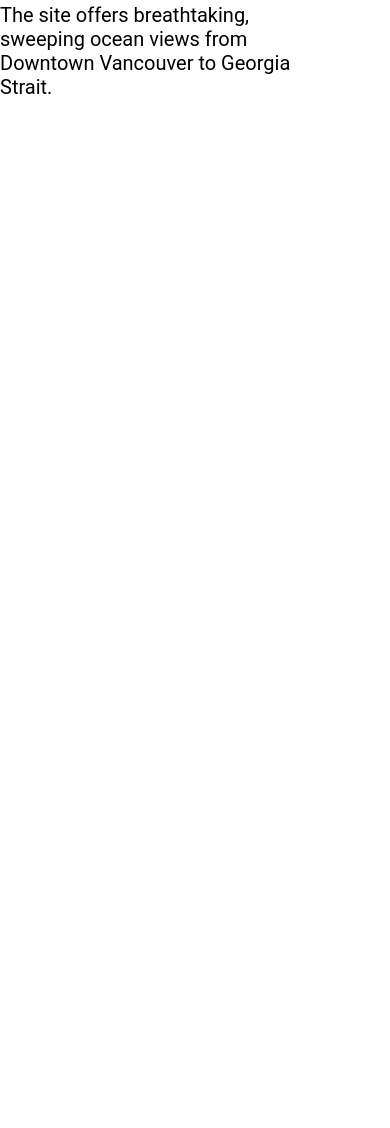
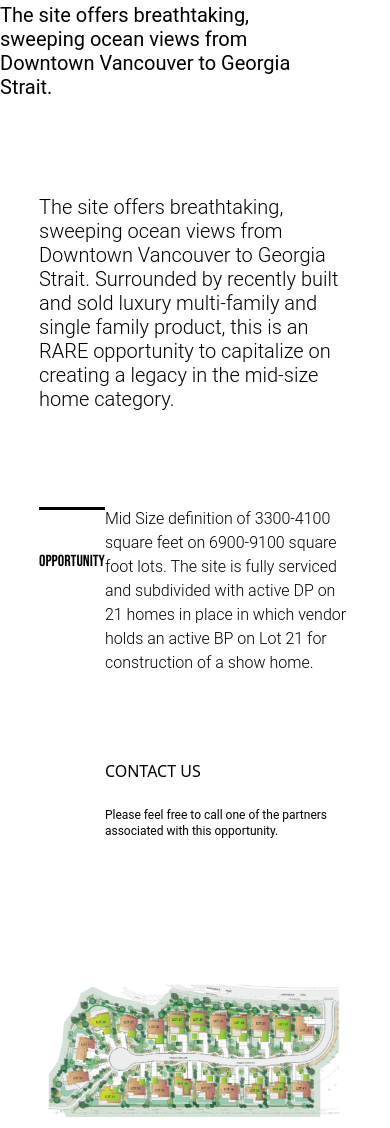
Before and after one commit to syltaxue/mulgravevilla, a React app: page / in a window 390 px wide. Shown: the part 2088-3216 px from the top of the page. Before the commit the page ends 2187 px from the top, so only its background shows below. Built offline with nearby package versions, Linux system fonts and the light colour scheme.

Commit message:
Opportunity UnitMap completed, Carousel WIP

```diff
--- a/index.html
+++ b/index.html
@@ -2,7 +2,12 @@
   <head>
     <link href="https://fonts.googleapis.com/css2?family=Bebas+Neue&amp;display=swap" rel="stylesheet">
     <link rel="stylesheet" href="./src/assets/css/app.css">
+    <link rel="stylesheet" type="text/css" href="//cdn.jsdelivr.net/npm/slick-carousel@1.8.1/slick/slick.css"/>
+    <link rel="stylesheet" type="text/css" href="//cdn.jsdelivr.net/npm/slick-carousel@1.8.1/slick/slick-theme.css"/>
     <script src="./bundle/bundle.js"></script>
   </head>
-  <div id="root"></div>
+  <body>
+    <script type="text/javascript" src="//cdn.jsdelivr.net/npm/slick-carousel@1.8.1/slick/slick.min.js"></script>
+    <div id="root"></div>
+  </body>
 </html>
--- a/src/react/Neighbourhood.js
+++ b/src/react/Neighbourhood.js
@@ -9,7 +9,9 @@
                         <p className="text-regularView-regular lg:text-regular font-bebas">NEIGHBOURHOOD</p>
                         <p className="text-mv-xxsmall lg:text-tiny font-roboto mt-5 lg:mt-10">The site offers breathtaking, sweeping ocean views from Downtown Vancouver to Georgia Strait.</p>
                     </div>
-                    <div className="hidden lg:block lg:w-full lg:h-full"> <img src="/assets/img/Neighbourhood-desktop.jpg"></img></div>
+                    <div className="hidden lg:w-full lg:h-full relative lg:table-row">
+                            <img src="/assets/img/Neighbourhood-desktop.jpg"></img>
+                    </div>
                 </div>
                 )
         }
--- /dev/null
+++ b/src/react/Opportunity.js
@@ -0,0 +1,27 @@
+
+import React from 'react';
+
+class Opportunity extends React.Component {
+    render() {
+          return (
+                <div className="relative w-4/5 m-auto mt-24 lg:mt-32">
+                    <div className="font-roboto font-light text-mv-xxsmall lg:text-xxsmall">
+                        <p>The site offers breathtaking, sweeping ocean views from Downtown Vancouver to Georgia Strait. Surrounded by recently built and sold luxury multi-family and single family product, this is an RARE opportunity to capitalize on creating a legacy in the mid-size home category.</p>
+                    </div>
+                    <div className="mt-24 lg:mt-72 flex lg:flex-row">
+                        <div className="lg:w-2/3">
+                            <hr className="border-t-3 border-black"></hr>
+                            <p className="text-mv-regular lg:text-regular font-bebas mt-10">Opportunity</p>
+                        </div>
+                        <div className="lg:w-1/3 lg:pl-24">
+                            <p className="text-mv-tiny lg:text-tiny font-roboto font-light mb-20">Mid Size definition of 3300-4100 square feet on 6900-9100 square foot lots. The site is fully serviced and subdivided with active DP on 21 homes in place in which vendor holds an active BP on Lot 21 for construction of a show home.</p>
+                            <a><button className="py-1"><span>CONTACT US</span></button></a>
+                            <p className="text-mv-xtiny lg:text-xxtiny font-roboto font-nomal mt-5">Please feel free to call one of the partners associated with this opportunity.</p>
+                        </div>
+                    </div>
+                </div>
+                )
+        }
+};
+
+export default Opportunity;
--- /dev/null
+++ b/src/react/UnitCarousel.js
@@ -0,0 +1,14 @@
+
+import React from 'react';
+
+class UnitCarousel extends React.Component {
+    render() {
+          return (
+                <div className="">
+
+                </div>
+                )
+        }
+};
+
+export default UnitCarousel;
--- /dev/null
+++ b/src/react/UnitMap.js
@@ -0,0 +1,14 @@
+
+import React from 'react';
+
+class UnitMap extends React.Component {
+    render() {
+          return (
+                <div className="w-4/5 lg:w-11/12 mt-32 m-auto">
+                    <img className="object-cover" src="/assets/img/Opportunity01.jpg" alt="UnitPlan"></img>
+                </div>
+                )
+        }
+};
+
+export default UnitMap;
--- a/src/react/index.js
+++ b/src/react/index.js
@@ -6,6 +6,8 @@
 import SizeInfo from './SizeInfo';
 import LotPicture from './LotPicture';
 import Neighbourhood from './Neighbourhood';
+import Opportunity from './Opportunity';
+import UnitMap from './UnitMap';
 
 class Doc extends React.Component {
     render() {
@@ -16,6 +18,8 @@
                     <SizeInfo></SizeInfo>
                     <LotPicture/>
                     <Neighbourhood></Neighbourhood>
+                    <Opportunity></Opportunity>
+                    <UnitMap></UnitMap>
                   </div>
                 )
         }
```
